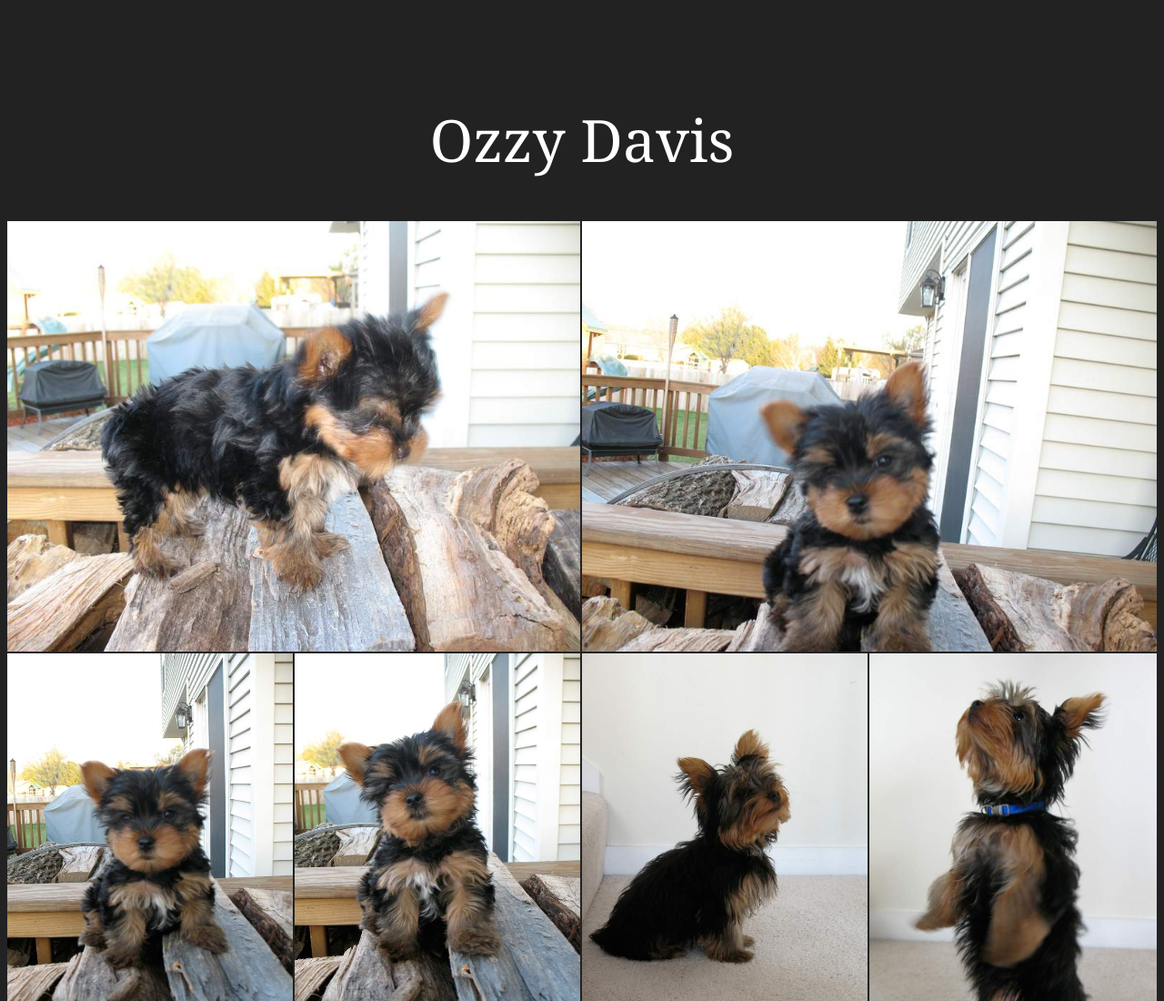
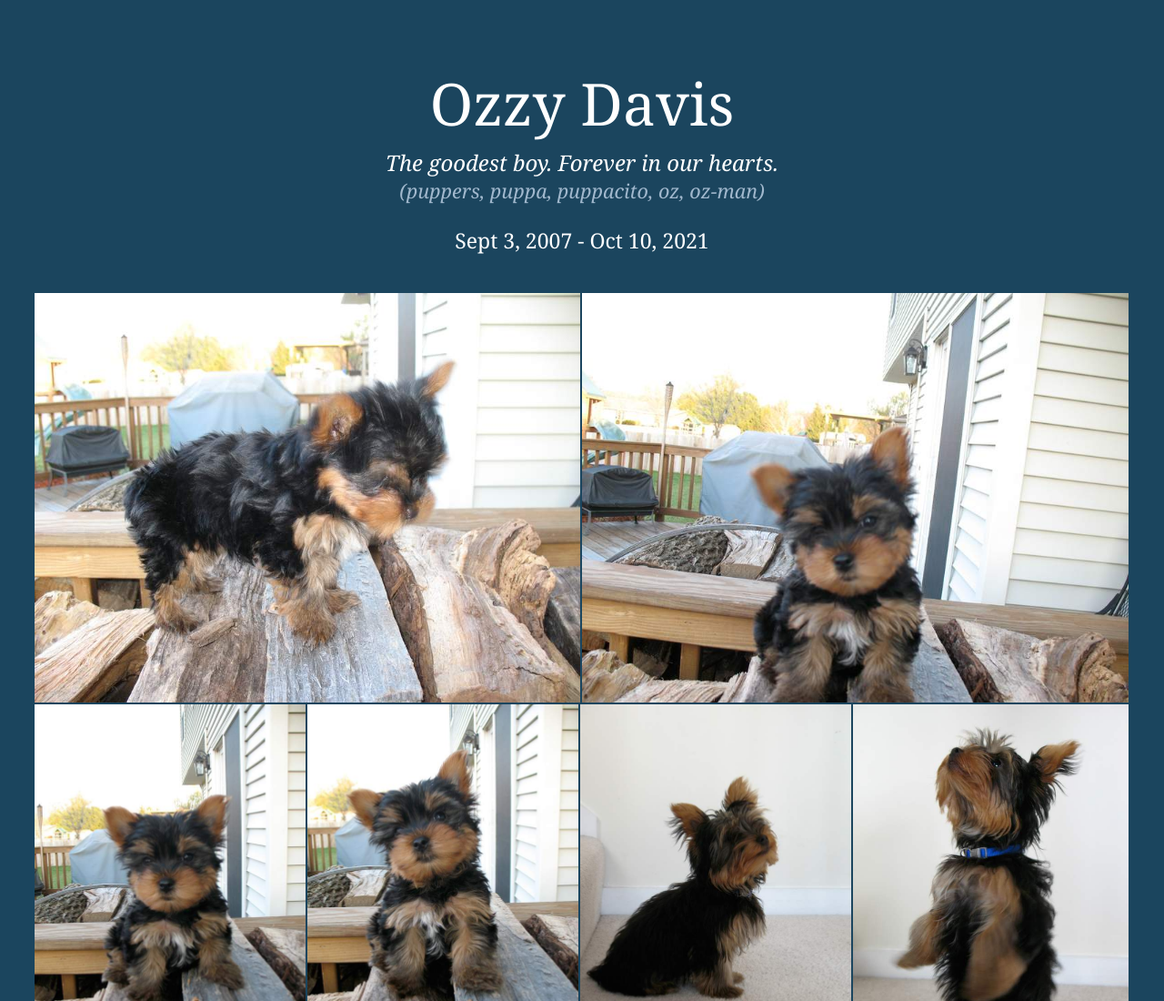
Before and after one commit to ozzydavis/ozzydavis.github.io, a plain HTML site: page index.html in a window 1280 px wide. Shown: the top 1100 px of the page at 91% size. Drawn offline with Linux system fonts and the light colour scheme.

Commit message:
Update index.html

```diff
--- a/index.html
+++ b/index.html
@@ -8,10 +8,11 @@
     <script type="text/javascript" src="js/jquery.nanogallery2.min.js"></script>
 
   </head>
-  <body style="background: #222;">
+  <body style="background: #1b455e;margin-left: 3vw;margin-right: 3vw;">
 
-    <h1 style="font-family: Georgia;text-align: center;color: white;font-weight: 500;font-size: 64;margin-top:110px;">Ozzy Davis</h1>
-
+<h1 style="font-family: Georgia;text-align: center;color: white;font-weight: 500;font-size: 64;margin-top: 70px;margin-bottom: 5px;">Ozzy Davis</h1>
+<h3 style="font-family: Georgia;text-align: center;color: white;font-weight: 500;font-size: 24;margin-top:110px;font-style: italic;margin: 0px 10px;">The goodest boy. Forever in our hearts.<br><span style="color: #a1b8cd;font-size: 90%;">(puppers, puppa, puppacito, oz, oz-man)</span></h3>
+<h2 style="font-family: Georgia;text-align: center;color: white;font-weight: 500;font-size: 23px;margin-top: 24px;margin-bottom: 39px;">Sept 3, 2007 - Oct 10, 2021</h2>
     <div ID="ngy2p" data-nanogallery2='{
         "itemsBaseURL": "http://ozzydavis.github.io/",
         "thumbnailWidth": "auto",
```
